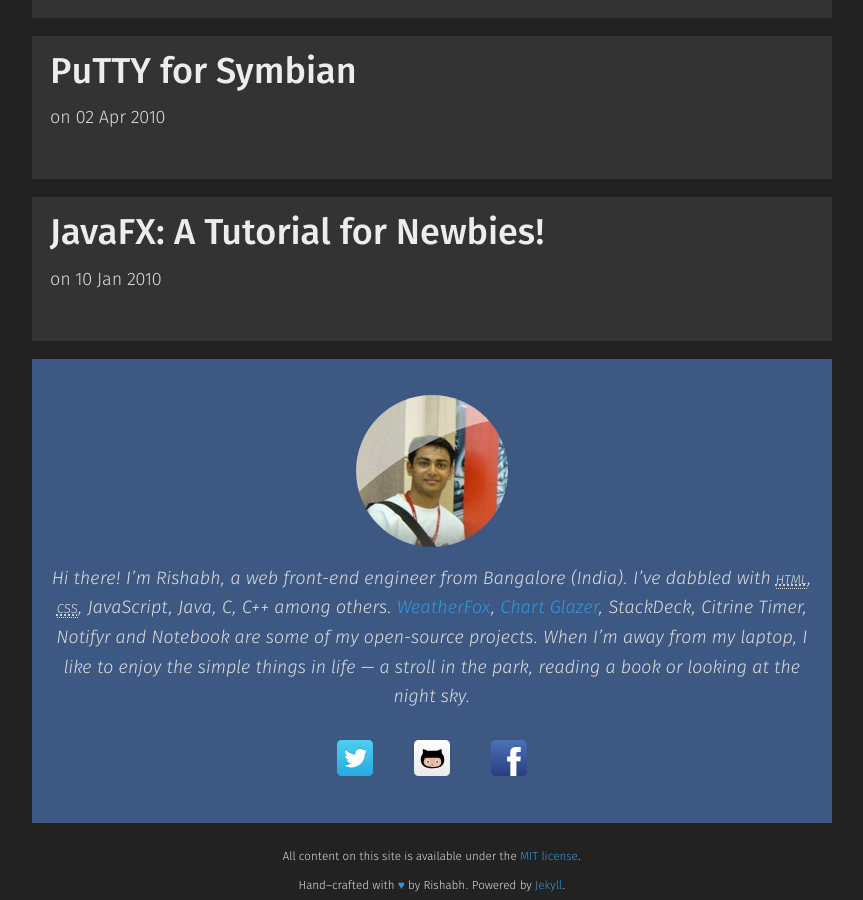
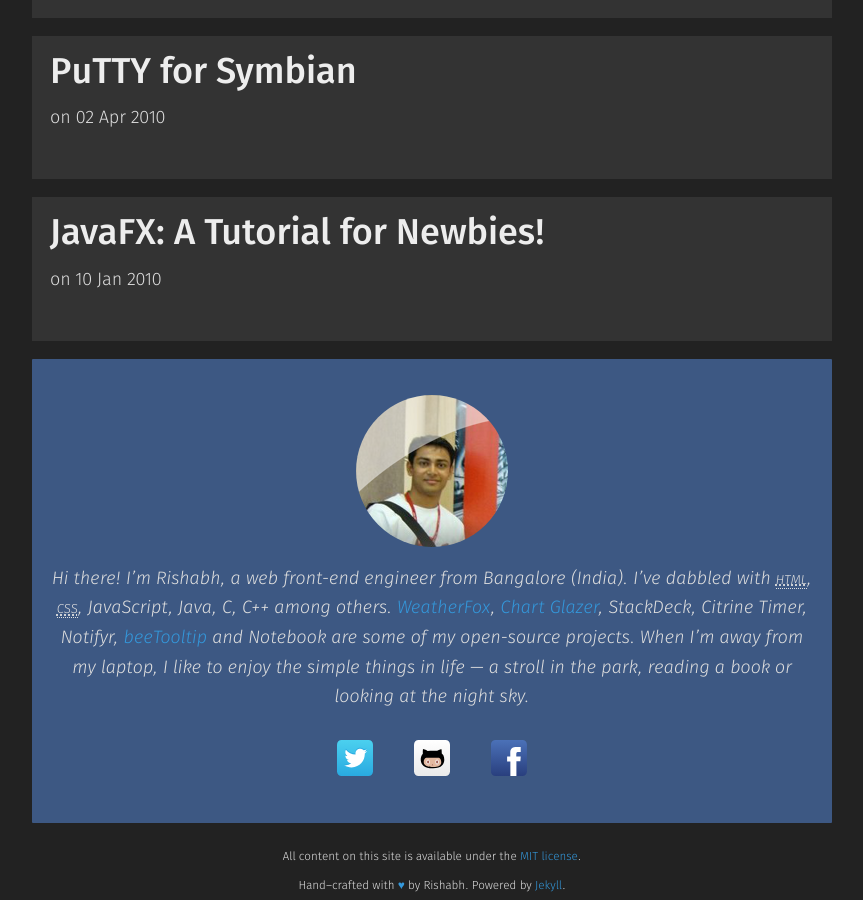
Before and after one commit to rishabh-ink/rishabhsrao.github.io, a Jekyll site: the page built from index.html, in a window 1280 px wide and 900 px high, scrolled down 6455 px. Shown: the whole window, without its empty margins (208-1071 px from the left). Built offline with Jekyll 4.4.1, drawn with Linux system fonts in a browser that asks for light colours; Markdown is read by kramdown in place of the engine named in the settings.

Commit message:
Added an app.

```diff
--- a/_includes/site-description.html
+++ b/_includes/site-description.html
@@ -1 +1 @@
-Hi there! I&rsquo;m Rishabh, a web front-end engineer from Bangalore (India). I&rsquo;ve dabbled with <abbr title="Hyper Text Markup Language">HTML</abbr>, <abbr title="Cascading Style Sheets">CSS</abbr>, JavaScript, Java, C, C++ among others. <a href="{% post_url 2013-03-10-weather-fox %}">WeatherFox</a>, <a href="{% post_url 2010-08-17-chart-glazer %}">Chart Glazer</a>, StackDeck, Citrine Timer, Notifyr and Notebook are some of my open-source projects. When I&rsquo;m away from my laptop, I like to enjoy the simple things in life &mdash; a stroll in the park, reading a book or looking at the night sky.
+Hi there! I&rsquo;m Rishabh, a web front-end engineer from Bangalore (India). I&rsquo;ve dabbled with <abbr title="Hyper Text Markup Language">HTML</abbr>, <abbr title="Cascading Style Sheets">CSS</abbr>, JavaScript, Java, C, C++ among others. <a href="{% post_url 2013-03-10-weather-fox %}">WeatherFox</a>, <a href="{% post_url 2010-08-17-chart-glazer %}">Chart Glazer</a>, StackDeck, Citrine Timer, Notifyr, <a href="{% post_url 2013-02-24-jquery-dot-beetooltip %}">beeTooltip</a> and Notebook are some of my open-source projects. When I&rsquo;m away from my laptop, I like to enjoy the simple things in life &mdash; a stroll in the park, reading a book or looking at the night sky.
```
